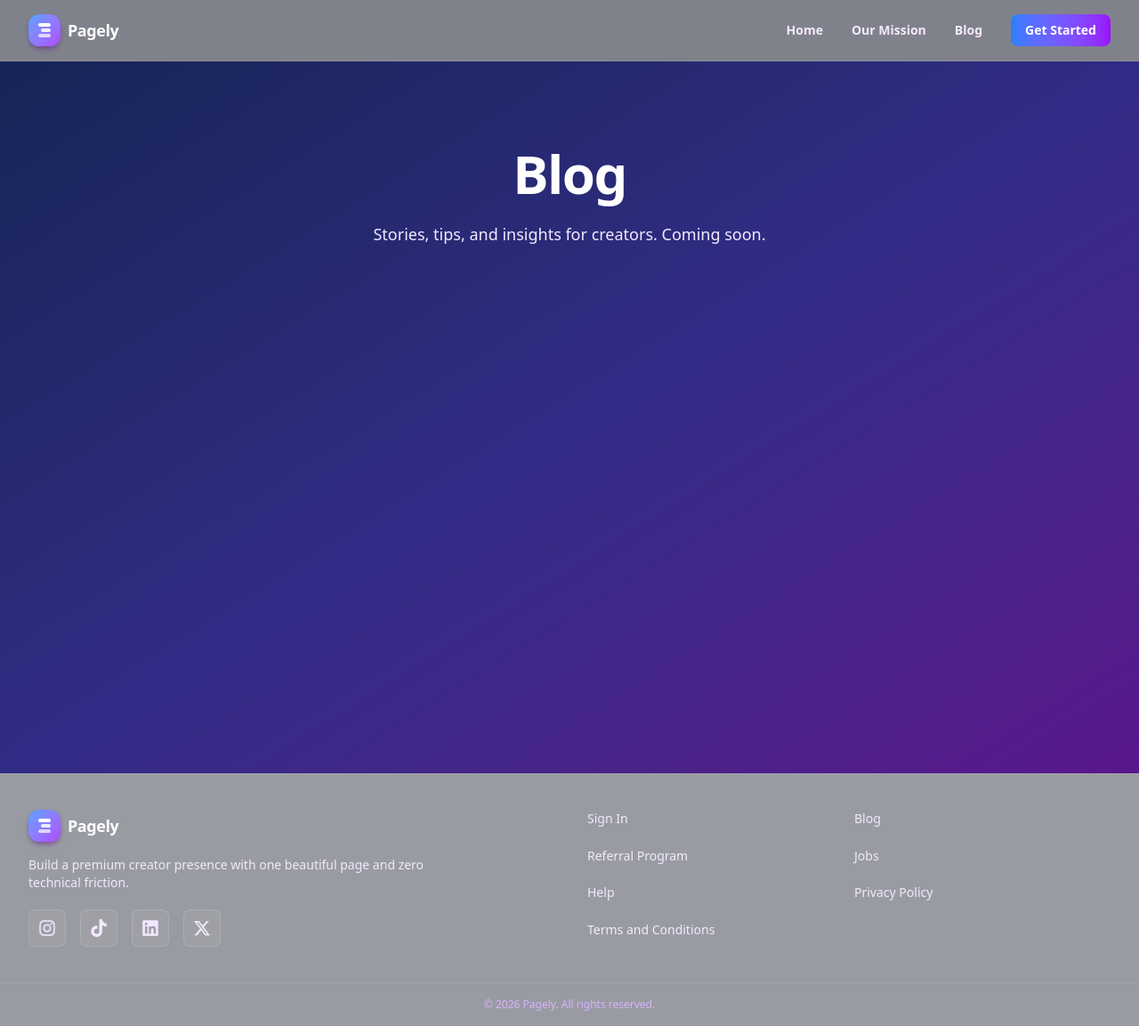
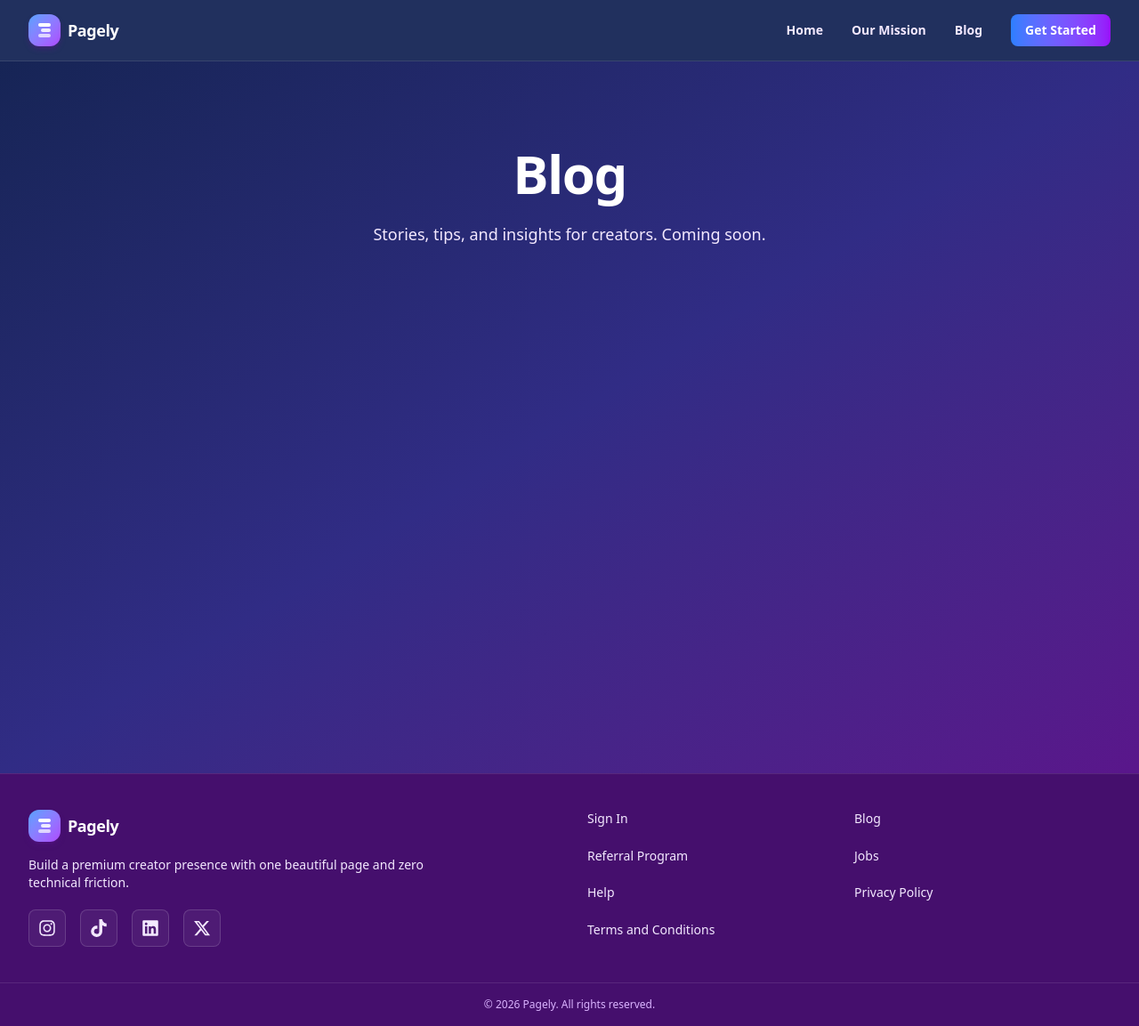
Before and after one commit to imevanc/pagely, a Next.js app: page /blog in a window 1280 px wide. Shown: the whole page at 89% size. Built offline with nearby package versions, Linux system fonts and the light colour scheme.

Commit message:
chore: init commit

```diff
--- a/src/app/blog/page.tsx
+++ b/src/app/blog/page.tsx
@@ -1,6 +1,4 @@
-import type { NextPage } from "next/types";
-import SiteHeader from "@/components/SiteHeader";
-import SiteFooter from "@/components/SiteFooter";
+import type {NextPage} from "next/types";
 
 const BlogPage: NextPage = () => {
   return (
--- a/src/app/mission/page.tsx
+++ b/src/app/mission/page.tsx
@@ -1,7 +1,5 @@
-import type { NextPage } from "next/types";
-import { ArrowRightIcon } from "@heroicons/react/24/outline";
-import SiteHeader from "@/components/SiteHeader";
-import SiteFooter from "@/components/SiteFooter";
+import type {NextPage} from "next/types";
+import {ArrowRightIcon} from "@heroicons/react/24/outline";
 
 const values = [
   {
--- a/src/app/page.tsx
+++ b/src/app/page.tsx
@@ -1,16 +1,10 @@
 "use client";
 
-import type { NextPage } from "next/types";
-import { ArrowRightIcon, CheckCircleIcon, StarIcon } from "@heroicons/react/24/outline";
-import {
-  FaInstagram,
-  FaLinkedin,
-  FaTiktok,
-} from "react-icons/fa";
-import { FaXTwitter } from "react-icons/fa6";
-import { SiGooglecalendar, SiPaypal, SiStripe } from "react-icons/si";
-import SiteHeader from "@/components/SiteHeader";
-import SiteFooter from "@/components/SiteFooter";
+import type {NextPage} from "next/types";
+import {ArrowRightIcon, CheckCircleIcon, StarIcon} from "@heroicons/react/24/outline";
+import {FaInstagram, FaLinkedin, FaTiktok,} from "react-icons/fa";
+import {FaXTwitter} from "react-icons/fa6";
+import {SiGooglecalendar, SiPaypal, SiStripe} from "react-icons/si";
 
 const creatorDetails = [
   "Custom bio and brand colors",
@@ -32,11 +26,8 @@ const integrations = [
   { name: "Stripe", icon: SiStripe, color: "text-purple-400" },
 ];
 
-const Home: NextPage = () => {
-  return (
+const Home: NextPage = () =>
     <div className="min-h-screen bg-gradient-to-br from-blue-950 via-indigo-900 to-purple-900 text-white">
-      <SiteHeader />
-
       <main>
         {/* Hero */}
         <section className="mx-auto max-w-7xl px-6 py-14 text-center lg:px-8 lg:py-20">
@@ -193,10 +184,6 @@ const Home: NextPage = () => {
           </div>
         </section>
       </main>
-
-      <SiteFooter />
     </div>
-  );
-};
 
 export default Home;
--- a/src/components/SiteFooter.tsx
+++ b/src/components/SiteFooter.tsx
@@ -1,6 +1,6 @@
-import type { ElementType } from "react";
-import { FaInstagram, FaLinkedin, FaTiktok } from "react-icons/fa";
-import { FaXTwitter } from "react-icons/fa6";
+import type {ElementType} from "react";
+import {FaInstagram, FaLinkedin, FaTiktok} from "react-icons/fa";
+import {FaXTwitter} from "react-icons/fa6";
 import {PagelyLogo} from "./PagelyLogo";
 
 const socialLinks = [
@@ -21,7 +21,7 @@ const footerLinks = [
 ];
 
 export const SiteFooter = () =>
-    <footer className="border-t border-white/10 bg-slate-950/40">
+    <footer className="border-t border-white/10 bg-purple-950/95">
       <div className="mx-auto grid w-full max-w-7xl gap-10 px-6 py-10 lg:grid-cols-2 lg:px-8">
         <div>
           <PagelyLogo />
--- a/src/components/SiteHeader.tsx
+++ b/src/components/SiteHeader.tsx
@@ -1,8 +1,8 @@
 "use client";
 
-import { useState } from "react";
-import { Dialog, DialogPanel } from "@headlessui/react";
-import { Bars3Icon, XMarkIcon } from "@heroicons/react/24/outline";
+import {useState} from "react";
+import {Dialog, DialogPanel} from "@headlessui/react";
+import {Bars3Icon, XMarkIcon} from "@heroicons/react/24/outline";
 import {PagelyLogo} from "./PagelyLogo";
 
 const links = [
@@ -15,7 +15,7 @@ export const SiteHeader = () => {
   const [open, setOpen] = useState<boolean>(false);
 
   return (
-    <header className="sticky top-0 z-50 border-b border-white/10 bg-slate-950/50 backdrop-blur">
+    <div className="sticky top-0 z-50 border-b border-white/10 bg-blue-950/95 backdrop-blur">
       <nav
         className="mx-auto flex w-full max-w-7xl items-center justify-between px-6 py-4 lg:px-8"
         aria-label="Global"
@@ -88,6 +88,6 @@ export const SiteHeader = () => {
           </div>
         </DialogPanel>
       </Dialog>
-    </header>
+    </div>
   );
 };
--- a/src/components/index.ts
+++ b/src/components/index.ts
@@ -1,3 +1,2 @@
 export {SiteHeader} from './SiteHeader';
 export {SiteFooter} from './SiteFooter';
-export {PagelyLoog} from "./PagelyLogo"
```
